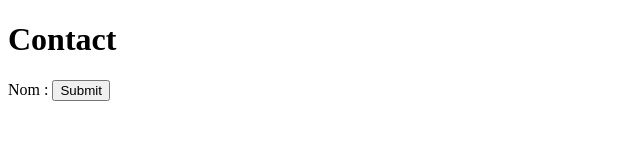
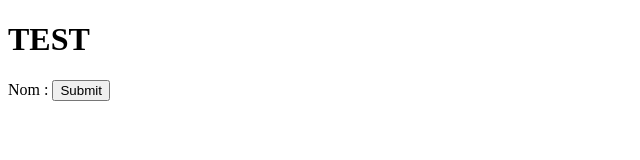
Before and after one commit to Kaishiro63/ci-cd, a plain HTML site: page index.html in a window 1280 px wide. Shown: the whole page, without its empty margins (0-640 px from the left). Drawn offline with Linux system fonts and the light colour scheme.

Commit message:
test rules github 2

```diff
--- a/index.html
+++ b/index.html
@@ -5,7 +5,7 @@
     <title>Formulaire de contact</title>
 </head>
 <body>
-    <h1>Contact</h1>
+    <h1>TEST</h1>
     <form id="contactForm" method="post" action="/submit">
         <label for="name">Nom :</label>
         <input type="submit" value="Submit">
```
